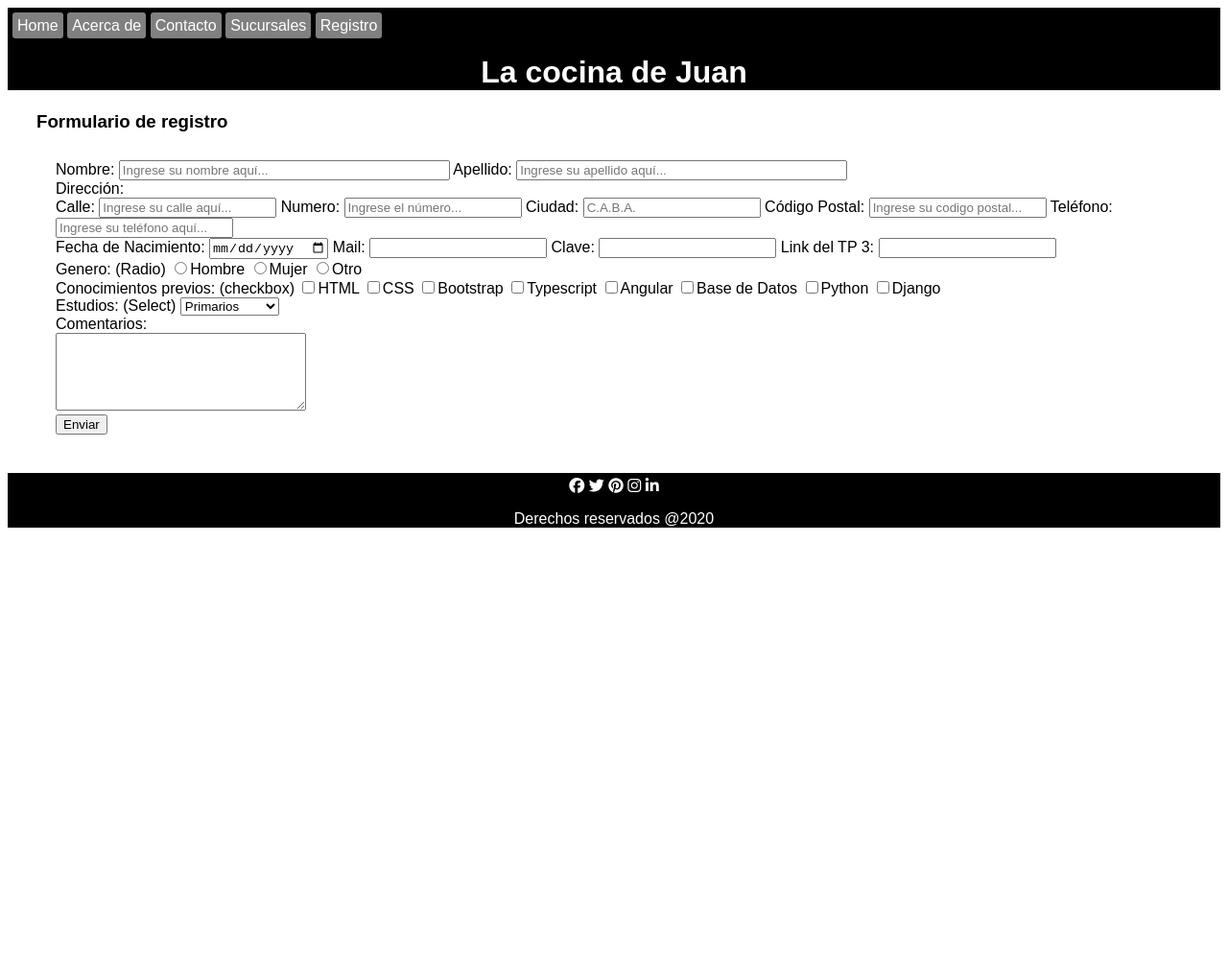
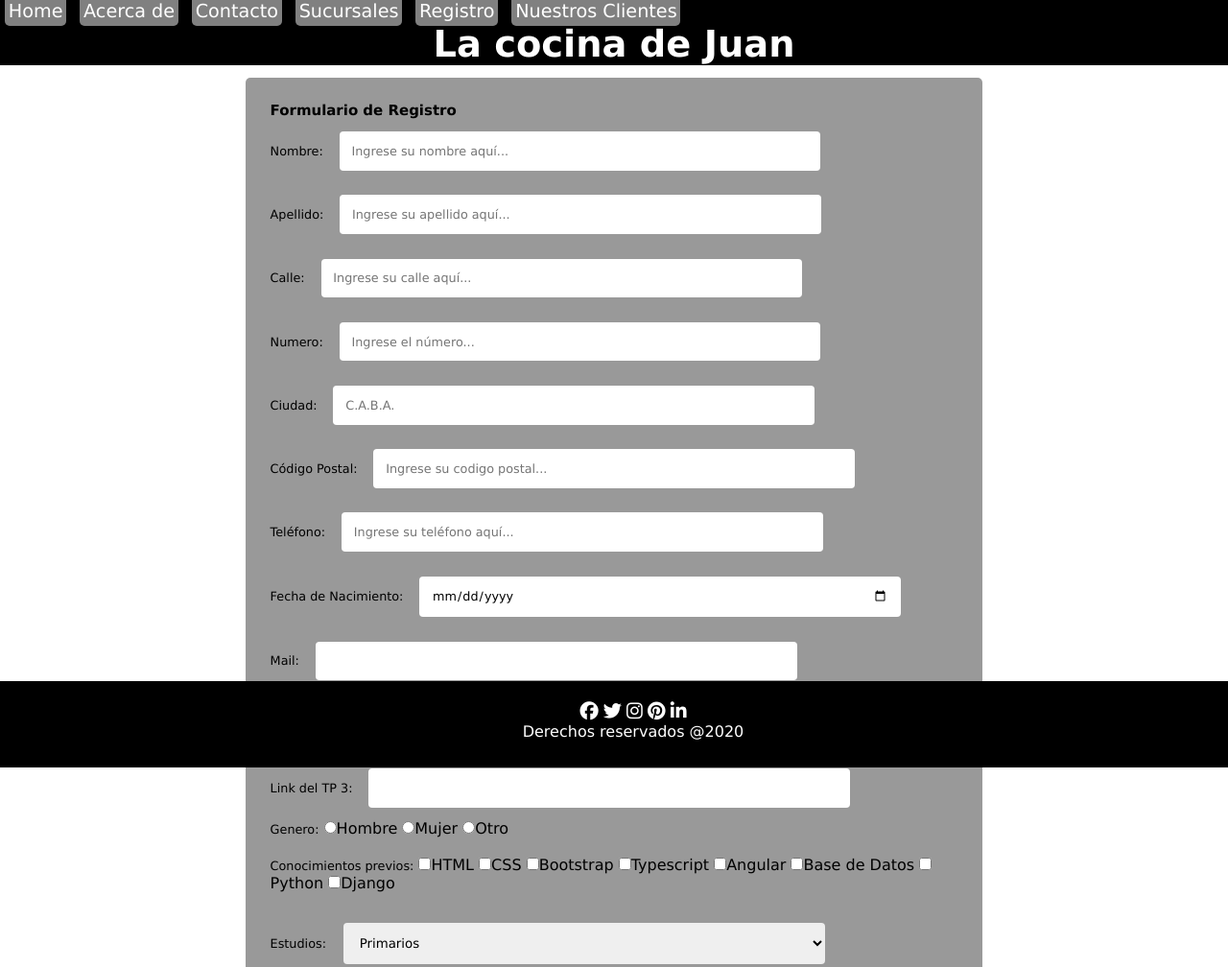
Before and after one commit to crissferro/fullstack_codo_2024, a plain HTML site: page actividades/receta1/form_registro.html in a window 1280 px wide. Shown: the top 1008 px of the page at 96% size. Before the commit the page ends 816 px from the top, so only its background shows below. Drawn offline with Linux system fonts and the light colour scheme.

Commit message:
modificaciones

```diff
--- a/actividades/receta1/css/style.css
+++ b/actividades/receta1/css/style.css
@@ -1,13 +1,28 @@
-body {
-    min-height: 100vh;
-    font-family: Arial, Helvetica, sans-serif;
+*{
+    margin: 0px;
+    padding: 0px;
+    font-family: Verdana, Geneva, Tahoma, sans-serif;
 }
 
 header {
     background-color: black;
     color: white;
-    padding-top: 10px;
-    text-align: center;
+    width: 100%;
+}
+
+.nav{
+    background-color: gray;
+    color: white;
+    border-radius: 5px;
+    margin: 0.3%;
+    padding: 0.3%;
+    text-decoration: none;
+    font-size: 1.5vw;
+    left: 0;
+}
+
+.imgindex,.imgacercade{
+    width: 40%;
 }
 
 header .nav {
@@ -16,31 +31,11 @@ header .nav {
     animation: fondo_nav 3s linear 500ms 1 normal forwards;
 }
 
-.nav a {
-    background-color: grey;
-    border-radius: 3px;
-    color: white;
-    text-decoration: none;
-    padding: 5px;
+h1{
+    font-size: 3vw;
+    text-align: center;
 }
 
-main {
-    padding: 30px;
-    padding-top: 0px;
-}
-
-main a {
-    background-color: grey;
-    border-radius: 3px;
-    color: white;
-    text-decoration: none;
-    padding: 5px;
-}
-
-main img {
-    margin-bottom: 5px;
-    width: 25%;
-}
 
 main .sucursales {
     text-align: left;
@@ -57,9 +52,6 @@ main .google iframe {
     height: 250px;
 }
 
-main form {
-    padding: 10px 20px;
-}
 
 #clientes{
     display: grid;
@@ -88,5 +80,65 @@ footer {
     color: white;
     width: 100%;
     text-align: center;
-    padding-top: 5px;
+    position: fixed;
+    left: 0;
+    bottom: 0;
+    padding: 20px;
+    height: 50px;
+    margin-top: 0;
 }
+
+/* ----------- redes sociales ------------ */
+.redsoc {
+    color: white;
+    font-size: 1.5vw;
+    text-align: center;
+}
+
+.redsoc a {
+    /*color: black;*/
+    margin: 0px 6px;
+    font-size: 2vw;
+}
+
+.redsoc a:hover {
+    color: #999999;
+}
+
+/* ----------- formulario contacto ------------ */
+
+label, input{
+    font-size: 1.0vw;
+}
+
+input[type=text], input[type=password], input[type=date], input[type=email], input[type=number], input[type=url], input[type=textArea],input[type=tel], select{
+    width: 70%;
+    padding: 1vw;
+    margin: 1vw;
+    display: inline-block;
+    border: 1vw;
+    border-radius: 4px;
+    box-sizing: border-box;
+}
+
+input[type=submit] {
+    width: 100%;
+    background-color: aquamarine;
+    color: white;
+    padding: 14px 20px;
+    margin: 5px 0 50px 0;
+    border: none;
+    border-radius: 4px;
+    cursor: pointer;
+}
+
+.formulario{
+    border-radius: 5px;
+    background-color: #999999;
+    padding: 2%;
+    margin: 1% 20%;
+}
+
+textarea {
+    width: 60%;
+}
--- a/actividades/receta1/form_registro.html
+++ b/actividades/receta1/form_registro.html
@@ -12,20 +12,22 @@
   </head>
   <body>
     <header>
-      <nav class="nav">
-        <a href="index.html">Home</a>
-        <a href="acercade.html">Acerca de</a>
-        <a href="contacto.html">Contacto</a>
-        <a href="sucursales.html">Sucursales</a>
-        <a href="form_registro.html">Registro</a>
+      <nav>
+        <a class="nav" href="index.html">Home</a>
+        <a class="nav" href="acercade.html">Acerca de</a>
+        <a class="nav" href="contacto.html">Contacto</a>
+        <a class="nav" href="sucursales.html">Sucursales</a>
+        <a class="nav" href="form_registro.html">Registro</a>
+        <a class="nav" href="clientes.html">Nuestros Clientes</a>
       </nav>
       <h1>La cocina de Juan</h1>
     </header>
 
     <main>
-      <h3>Formulario de registro</h3>
 
-      <form action="" method="POST">
+
+            <form class="formulario" method="POST">
+                <label><H3>Formulario de Registro</H3></label>
                   <div>
                     <label
                       >Nombre:
@@ -34,7 +36,7 @@
                         size="40"
                         name="primer_nombre"
                         placeholder="Ingrese su nombre aquí..."
-          /></label>
+                    /></label><br>
                     <label
                       >Apellido:
                       <input
@@ -45,30 +47,27 @@
                     /></label>
                   </div>
                   <div>
-          <label>Dirección:</label>
-        </div>
-        <div>
                     <label
                       >Calle:
                       <input
                         type="text"
                         name="direccion"
                         placeholder="Ingrese su calle aquí..."
-          /></label>
+                    /></label><br>
                     <label
                       >Numero:
                       <input type="text" name="numero" placeholder="Ingrese el número..."
-          /></label>
+                    /></label><br>
                     <label
                       >Ciudad: <input type="text" name="ciudad" placeholder="C.A.B.A."
-          /></label>
+                    /></label><br>
                     <label
                       >Código Postal:
                       <input
                         type="text"
                         name="codigo_postal"
                         placeholder="Ingrese su codigo postal..."
-          /></label>
+                    /></label><br>
                     <label
                       >Teléfono:
                       <input
@@ -80,23 +79,23 @@
                   <div>
                     <label
                       >Fecha de Nacimiento: <input type="date" name="fech_nac"
-          /></label>
-          <label>Mail: <input type="text" size="20" name="mail" /></label>
+                    /></label><br>
+                    <label>Mail: <input type="text" size="20" name="mail" /></label><br>
                     <label
                       >Clave: <input type="password" size="20" name="password"
-          /></label>
+                    /></label><br>
                     <label
                       >Link del TP 3: <input type="text" size="20" name="link"
                     /></label>
                   </div>
                   <div>
-          <label>Genero: (Radio) </label>
+                    <label>Genero:</label>
                     <input type="radio" name="genero" />Hombre
                     <input type="radio" name="genero" />Mujer
                     <input type="radio" name="genero" />Otro
-        </div>
+                  </div><br>
                   <div>
-          <label>Conocimientos previos: (checkbox)</label>
+                    <label>Conocimientos previos:</label>
                     <input type="checkbox" name="cursos" />HTML
                     <input type="checkbox" name="cursos" />CSS
                     <input type="checkbox" name="cursos" />Bootstrap
@@ -105,9 +104,9 @@
                     <input type="checkbox" name="cursos" />Base de Datos
                     <input type="checkbox" name="cursos" />Python
                     <input type="checkbox" name="cursos" />Django
-        </div>
+                  </div><br>
                   <div>
-          <label for="estudios">Estudios: (Select)</label>
+                    <label for="estudios">Estudios:</label>
                     <select name="estudios" id="estudios">
                       <option value="primario">Primarios</option>
                       <option value="secundarios">Secundarios</option>
@@ -128,19 +127,16 @@
                     <input type="submit" value="Enviar" />
                   </div>
                 </form>
+
+
     </main>
     <footer>
-      <div>
-        <i class="fa-brands fa-facebook"></i>
-        <i class="fa-brands fa-twitter"></i>
-        <i class="fa-brands fa-pinterest"></i>
-        <i class="fa-brands fa-instagram"></i>
-        <i class="fa-brands fa-linkedin-in"></i>
-      </div>
-
-      <div>
+      <a class="redsoc" href="#"><i class="fa-brands fa-facebook"></i></a>
+      <a class="redsoc" href="#"><i class="fa-brands fa-twitter"></i></a>
+      <a class="redsoc" href="#"><i class="fa-brands fa-instagram"></i></a>
+      <a class="redsoc" href="#"><i class="fa-brands fa-pinterest"></i></a>
+      <a class="redsoc" href="#"><i class="fa-brands fa-linkedin-in"></i></a>
       <p>Derechos reservados @2020</p>
-      </div>
     </footer>
   </body>
 </html>
```
Also changed, not shown: actividades/receta1/acercade.html (+13 -17 lines), actividades/receta1/clientes.html (+13 -18 lines), actividades/receta1/contacto.html (+13 -17 lines), actividades/receta1/index.html (+14 -19 lines), actividades/receta1/receta.html (+13 -17 lines), actividades/receta1/sucursales.html (+13 -17 lines). Lines whose indentation alone changed are shown as unchanged.
